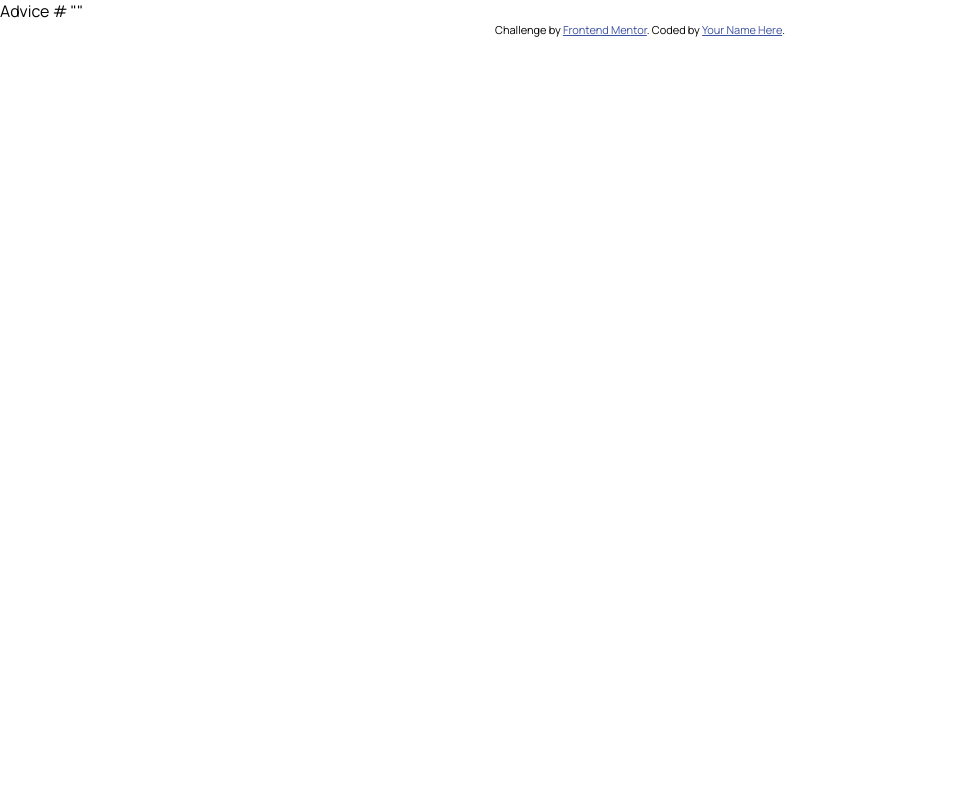
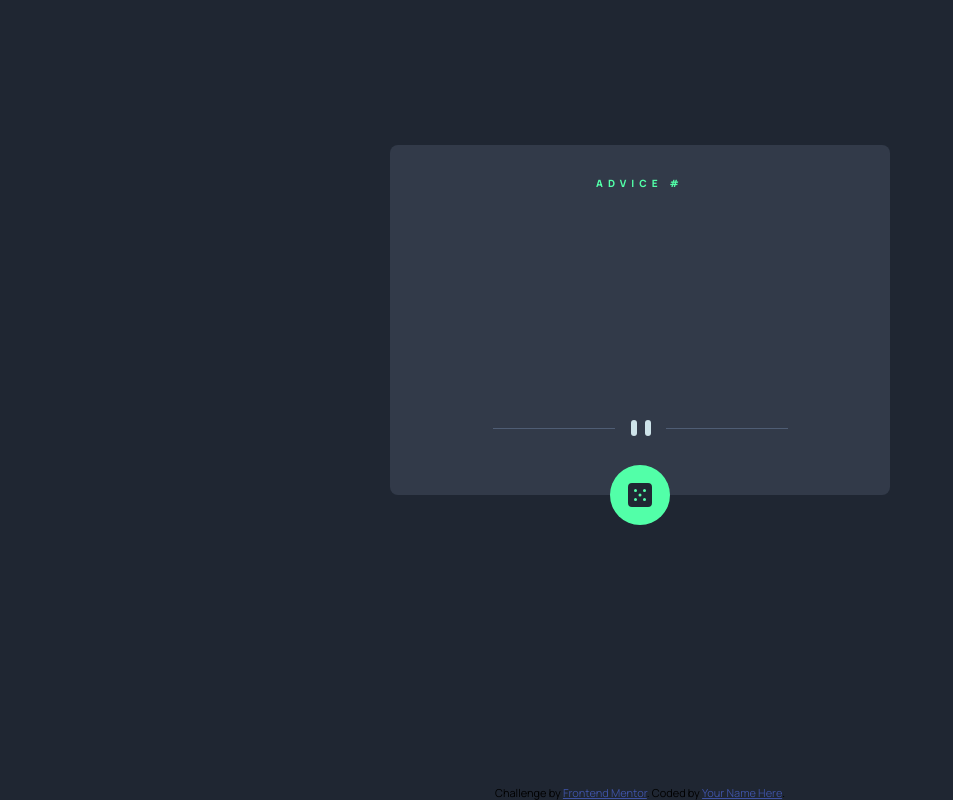
Before and after one commit to AntonioEspin/advice-generator-app, a plain HTML site: page index.html in a window 1280 px wide. Shown: the whole page, without its empty margins (0-953 px from the left). Drawn offline with Linux system fonts and the light colour scheme.

Commit message:
add javascript

```diff
--- a/index.html
+++ b/index.html
@@ -25,15 +25,31 @@
 </head>
 
 <body>
+  <!-- https://api.adviceslip.com -->
+  <main class="main">
+    <section class="container">
+      <div class="advice-number">
+        <p>Advice #</p>
+      </div>
 
-  Advice #<!-- Advice ID goes here -->
+      <div class="advice-info">
+        <p></p>
+      </div>
 
-  "<!-- Advice text goes here -->"
+      <figure class="image-dice">
+        <img src="./images/pattern-divider-mobile.svg" alt="pattern-divider-mobile">
+      </figure>
+      <button class="button">
+        <img src="./images/icon-dice.svg" alt="icon-dice">
+      </button>
+    </section>
+    <div class="attribution">
+      Challenge by <a href="https://www.frontendmentor.io?ref=challenge" target="_blank">Frontend Mentor</a>.
+      Coded by <a href="#">Your Name Here</a>.
+    </div>
+    <script src="./index.js"></script>
+  </main>
 
-  <div class="attribution">
-    Challenge by <a href="https://www.frontendmentor.io?ref=challenge" target="_blank">Frontend Mentor</a>.
-    Coded by <a href="#">Your Name Here</a>.
-  </div>
 </body>
 
 </html>
--- /dev/null
+++ b/index.js
@@ -0,0 +1,22 @@
+const API = 'https://api.adviceslip.com/advice';
+const sentence = document.querySelector('.advice-info p');
+const button = document.querySelector('.button');
+button.addEventListener('click', getAdvice)
+
+const adviceNumberList = []
+for(let i = 1; i <= 100; i++) {
+  adviceNumberList.push(i)
+}
+
+async function getFetch (index) {
+  const response = await fetch(`${API}/${index}`)
+  const data = await response.json()
+  return data.slip.advice
+}
+
+async function getAdvice () {
+  const indexRandomAdvice = Math.floor(Math.random() * adviceNumberList.length) + 1;
+  const advice = await getFetch(indexRandomAdvice)
+  console.log(advice)
+  sentence.textContent = `${advice}`
+}
--- a/styles.css
+++ b/styles.css
@@ -15,6 +15,96 @@
 }
 
 html {
-  font-size: 62,5%;
+  font-size: 62.5%;
   font-family: 'Manrope', sans-serif;
 }
+
+.main {
+  display: flex;
+  justify-content: center;
+  align-items: center;
+  flex-direction: column;
+  width: 100%;
+  height: 100vh;
+  background-color: var(--Dark-Blue);
+}
+
+/* Estilos del contenedor */
+.container {
+  display: flex;
+  flex-direction: column;
+  position: relative;
+  margin: auto;
+  width: 90%;
+  min-width: 300px;
+  max-width: 500px;
+  height: 350px;
+  background-color: var(--Dark-Grayish-Blue);
+  border-radius: 8px;
+}
+
+.attribution {
+  margin-top: auto;
+}
+
+.advice-number {
+  width: 100%;
+  height: 75px;
+  display: flex;
+  align-items: center;
+  justify-content: center;
+}
+
+.advice-number p {
+  color: var(--Neon-Green);
+  text-transform: uppercase;
+  letter-spacing: 5px;
+  font-weight: 800;
+}
+
+.advice-info {
+  width: 100%;
+  height: 200px;
+  display: flex;
+  justify-content: center;
+  align-items: center;
+  padding: 0 5px;
+}
+
+.advice-info p {
+font-size: 2.5rem;
+text-align: center;
+color: var(--Light-Cyan);
+font-weight: 800;
+}
+
+.image-dice {
+  width: 100%;
+  height: 75px;
+  display: flex;
+  justify-content: center;
+}
+
+.image-dice img {
+  align-self: flex-start;
+}
+
+.button {
+  position: absolute;
+  display: flex;
+  align-items: center;
+  justify-content: center;
+  width: 60px;
+  height: 60px;
+  background: var(--Neon-Green);
+  border: none;
+  border-radius: 50%;
+  bottom: calc(-30px);
+  left: calc(50% - 30px);
+  cursor: pointer;
+  outline: none;
+}
+
+.button:hover {
+  box-shadow: 0 0 13px 3px var(--Neon-Green);
+}
```
Also changed, not shown: images/favicon-32x32.png (added), images/icon-dice.svg (added), images/pattern-divider-desktop.svg (added), images/pattern-divider-mobile.svg (added).
